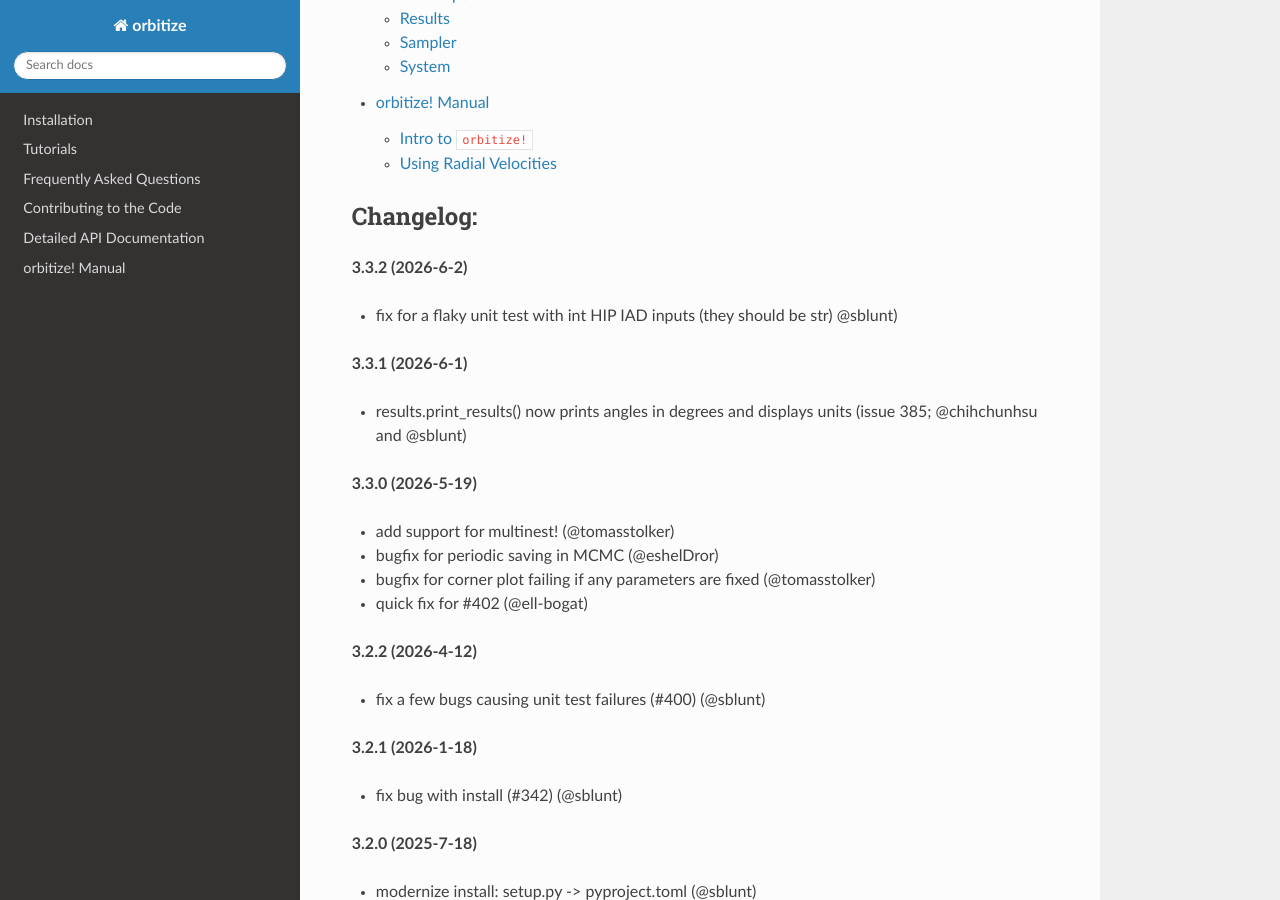
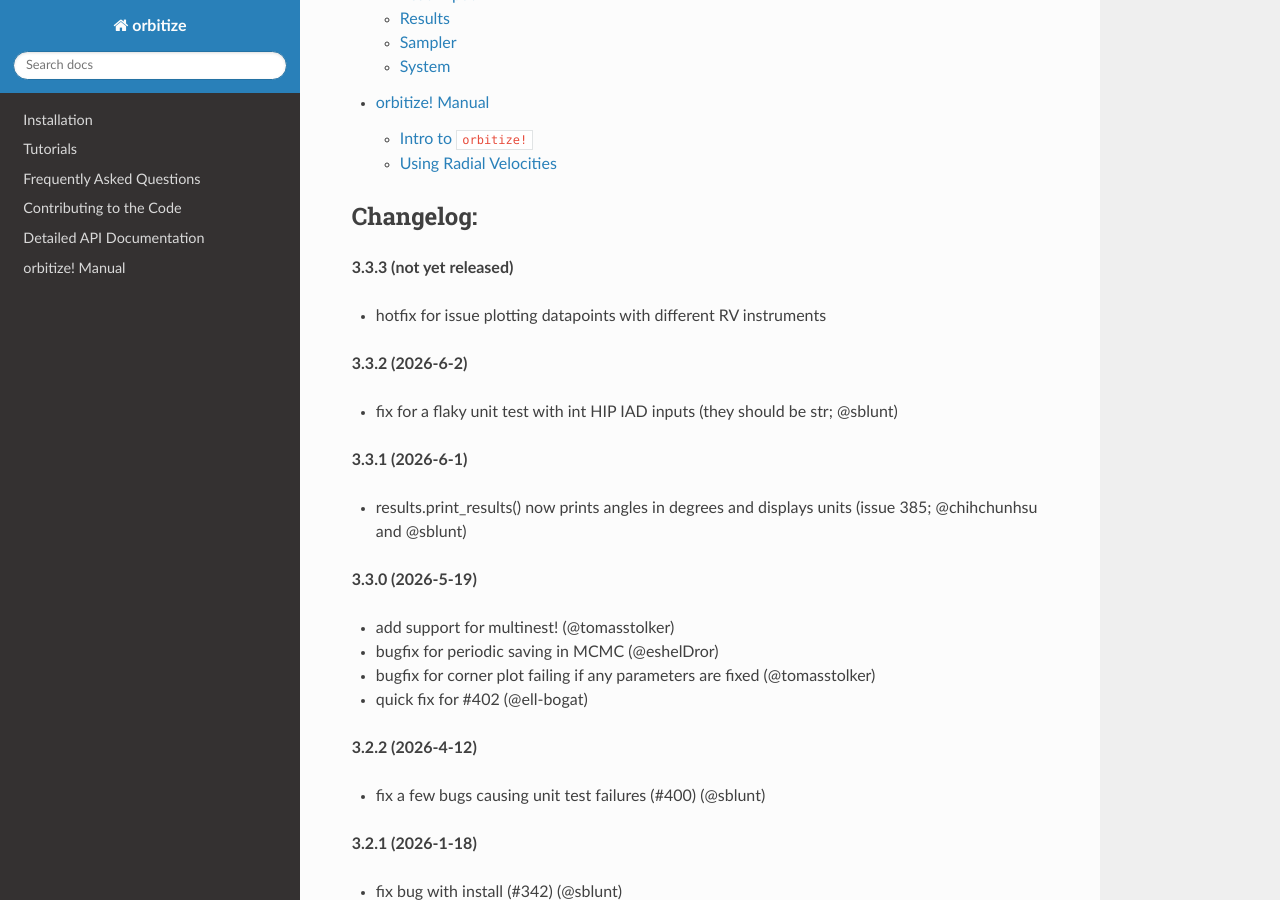
Before and after one commit to sblunt/orbitize, a Sphinx documentation site: the page built from docs/index.rst, in a window 1280 px wide and 900 px high, scrolled down 1802 px. Built offline with Sphinx 7.4.7 and the Read the Docs theme 3.1.0, drawn with Linux system fonts in a browser that asks for light colours; pages that are not in the unit, such as notebooks, are missing from menus.

Commit message:
prep for v3.3.3

```diff
--- a/docs/index.rst
+++ b/docs/index.rst
@@ -55,9 +55,13 @@ User Guide:
 Changelog:
 ++++++++++
 
+**3.3.3 (not yet released)**
+
+- hotfix for issue plotting datapoints with different RV instruments
+
 **3.3.2 (2026-6-2)**
 
-- fix for a flaky unit test with int HIP IAD inputs (they should be str) @sblunt)
+- fix for a flaky unit test with int HIP IAD inputs (they should be str; @sblunt)
 
 **3.3.1 (2026-6-1)**
 
--- a/orbitize/__init__.py
+++ b/orbitize/__init__.py
@@ -1,6 +1,6 @@
 import os
 
-__version__ = "3.3.2"
+__version__ = "3.3.3"
 
 # set Python env variable to keep track of example data dir
 orbitize_dir = os.path.dirname(__file__)
```
